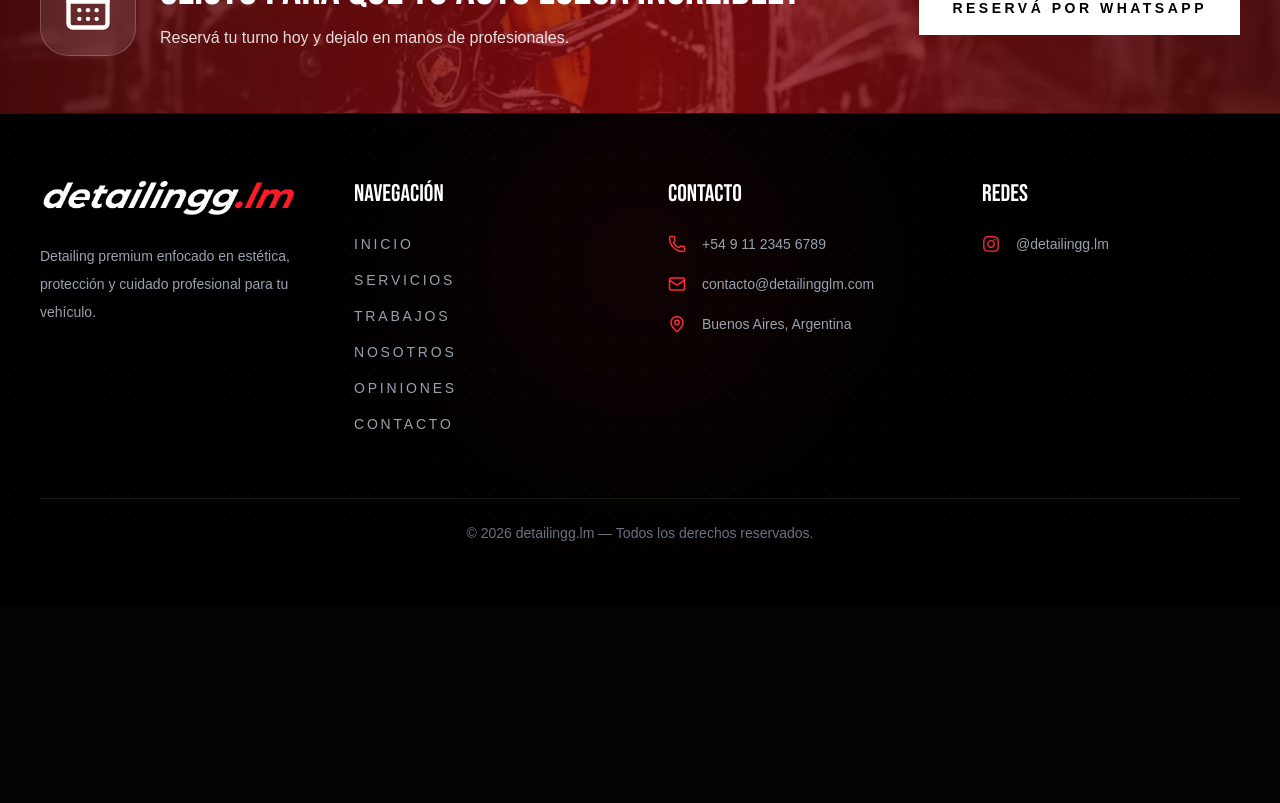
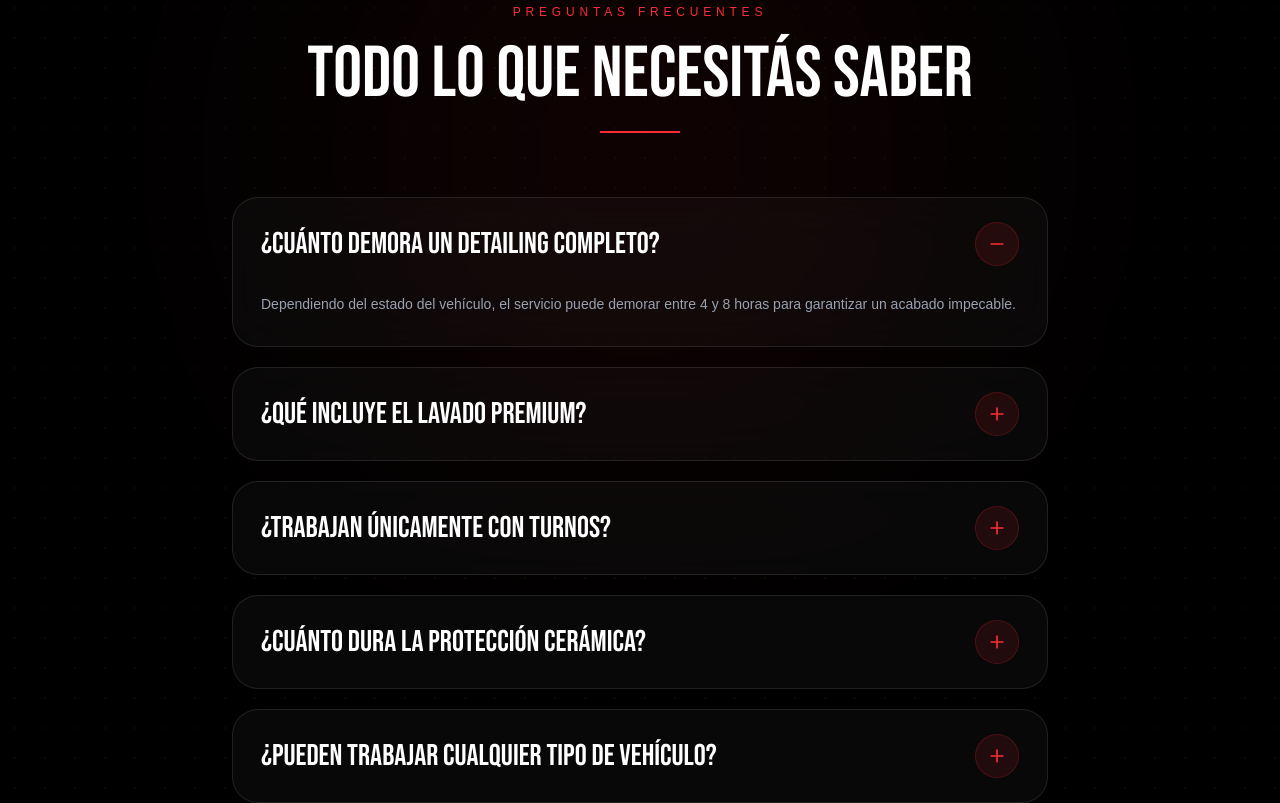
Before and after one commit to SantyGaliano/detailingglm-web, a Next.js app: page / in a window 1280 px wide. Shown: the part 5980-6783 px from the top of the page. Before the commit the page ends 6587 px from the top, so only its background shows below. Built offline with nearby package versions, Linux system fonts and the light colour scheme.

Commit message:
feat: agrega sección FAQ premium y mejora detalles visuales del sitio

```diff
--- a/src/app/page.tsx
+++ b/src/app/page.tsx
@@ -10,6 +10,7 @@ import BeforeAfter from "@/sections/BeforeAfter";
 import About from "@/sections/About";
 import Testimonials from "@/sections/Testimonials";
 import CTASection from "@/sections/CTASection";
+import FAQ from "@/sections/FAQ";
 
 import Footer from "@/components/layout/Footer";
 
@@ -51,6 +52,8 @@ export default function Home() {
 
       <Testimonials />
 
+      <FAQ />
+
       <CTASection />
 
       <Footer />
--- /dev/null
+++ b/src/data/faqs.ts
@@ -0,0 +1,27 @@
+export const faqs = [
+  {
+    question: "¿Cuánto demora un detailing completo?",
+    answer:
+      "Dependiendo del estado del vehículo, el servicio puede demorar entre 4 y 8 horas para garantizar un acabado impecable.",
+  },
+  {
+    question: "¿Qué incluye el lavado premium?",
+    answer:
+      "Incluye limpieza exterior e interior detallada, aspirado, descontaminación y terminación con productos premium.",
+  },
+  {
+    question: "¿Trabajan únicamente con turnos?",
+    answer:
+      "Sí, trabajamos con turnos programados para brindar una atención personalizada y organizada.",
+  },
+  {
+    question: "¿Cuánto dura la protección cerámica?",
+    answer:
+      "La duración depende del mantenimiento y el uso del vehículo, pero puede extenderse por varios meses o incluso años.",
+  },
+  {
+    question: "¿Pueden trabajar cualquier tipo de vehículo?",
+    answer:
+      "Sí, trabajamos con autos, camionetas y vehículos premium de distintas categorías.",
+  },
+];
--- /dev/null
+++ b/src/sections/FAQ.tsx
@@ -0,0 +1,188 @@
+"use client";
+
+import { useState } from "react";
+
+import { motion, AnimatePresence } from "framer-motion";
+
+import {
+  Plus,
+  Minus,
+} from "lucide-react";
+
+import SectionTitle from "@/components/ui/SectionTitle";
+
+import { faqs } from "@/data/faqs";
+
+export default function FAQ() {
+
+  const [activeIndex, setActiveIndex] = useState<number | null>(0);
+
+  const toggleFAQ = (index: number) => {
+
+    setActiveIndex(
+      activeIndex === index
+        ? null
+        : index
+    );
+
+  };
+
+  return (
+
+    <section
+      className="relative overflow-hidden bg-black py-24"
+    >
+
+      {/* Glow */}
+      <div className="absolute left-1/2 top-0 h-[500px] w-[500px] -translate-x-1/2 rounded-full bg-red-500/10 blur-[160px]" />
+
+      {/* Texture */}
+      <div className="absolute inset-0 opacity-[0.03] [background-image:radial-gradient(#ffffff_1px,transparent_1px)] [background-size:30px_30px]" />
+
+
+
+      <div className="relative z-10 mx-auto max-w-4xl px-6 lg:px-10">
+
+        {/* Header */}
+        <motion.div
+          initial={{
+            opacity: 0,
+            y: 30,
+          }}
+          whileInView={{
+            opacity: 1,
+            y: 0,
+          }}
+          transition={{
+            duration: 0.8,
+          }}
+          viewport={{
+            once: true,
+          }}
+          className="mb-16"
+        >
+
+          <SectionTitle
+            label="Preguntas Frecuentes"
+            title="Todo Lo Que Necesitás Saber"
+          />
+
+        </motion.div>
+
+        {/* FAQ LIST */}
+        <div className="space-y-5">
+
+          {faqs.map((faq, index) => {
+
+            const isActive = activeIndex === index;
+
+            return (
+
+              <motion.div
+                key={faq.question}
+                initial={{
+                  opacity: 0,
+                  y: 20,
+                }}
+                whileInView={{
+                  opacity: 1,
+                  y: 0,
+                }}
+                transition={{
+                  duration: 0.5,
+                  delay: index * 0.08,
+                }}
+                viewport={{
+                  once: true,
+                }}
+                className="overflow-hidden rounded-[26px] border border-white/10 bg-white/[0.03] backdrop-blur-xl"
+              >
+
+                {/* Question */}
+                <button
+                  onClick={() => toggleFAQ(index)}
+                  className="flex w-full items-center justify-between gap-6 px-7 py-6 text-left"
+                >
+
+                  <h3 className="font-[family-name:var(--font-bebas)] text-2xl uppercase leading-none text-white md:text-3xl">
+
+                    {faq.question}
+
+                  </h3>
+
+                  <div className="flex h-11 w-11 shrink-0 items-center justify-center rounded-full border border-red-500/20 bg-red-500/10">
+
+                    {isActive ? (
+
+                      <Minus
+                        size={20}
+                        className="text-red-500"
+                      />
+
+                    ) : (
+
+                      <Plus
+                        size={20}
+                        className="text-red-500"
+                      />
+
+                    )}
+
+                  </div>
+
+                </button>
+
+                {/* Answer */}
+                <AnimatePresence initial={false}>
+
+                  {isActive && (
+
+                    <motion.div
+                      initial={{
+                        height: 0,
+                        opacity: 0,
+                      }}
+                      animate={{
+                        height: "auto",
+                        opacity: 1,
+                      }}
+                      exit={{
+                        height: 0,
+                        opacity: 0,
+                      }}
+                      transition={{
+                        duration: 0.35,
+                      }}
+                    >
+
+                      <div className="px-7 pb-7">
+
+                        <p className="max-w-3xl text-sm leading-[2] text-gray-400">
+
+                          {faq.answer}
+
+                        </p>
+
+                      </div>
+
+                    </motion.div>
+
+                  )}
+
+                </AnimatePresence>
+
+              </motion.div>
+
+            );
+
+          })}
+
+        </div>
+
+      </div>
+
+    </section>
+
+  );
+
+}
```
